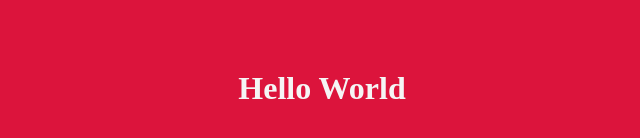
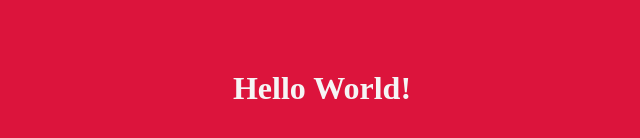
Before and after one commit to Monisha-R-S/git-project-01, a plain HTML site: page index.html in a window 1280 px wide. Shown: the part 312-450 px from the top of the page, 318-958 px from the left. Drawn offline with Linux system fonts and the light colour scheme.

Commit message:
Exclamation added

```diff
--- a/index.html
+++ b/index.html
@@ -9,7 +9,7 @@
 </head>
 <body>
     <div class="container">
-        <h1 id="demo" onclick="myFunction()">Hello World</h1>
+        <h1 id="demo" onclick="myFunction()">Hello World!</h1>
     </div>
 
     <script src="main.js"></script>
```
